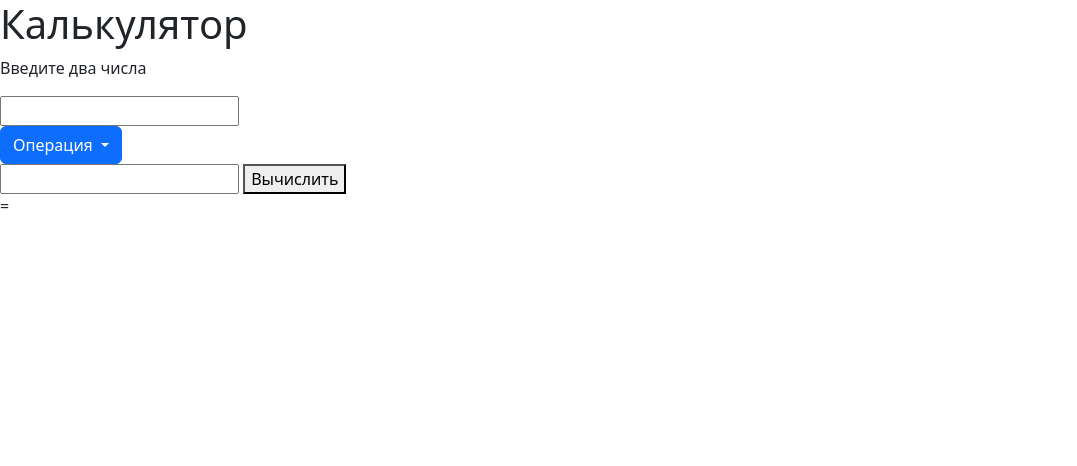
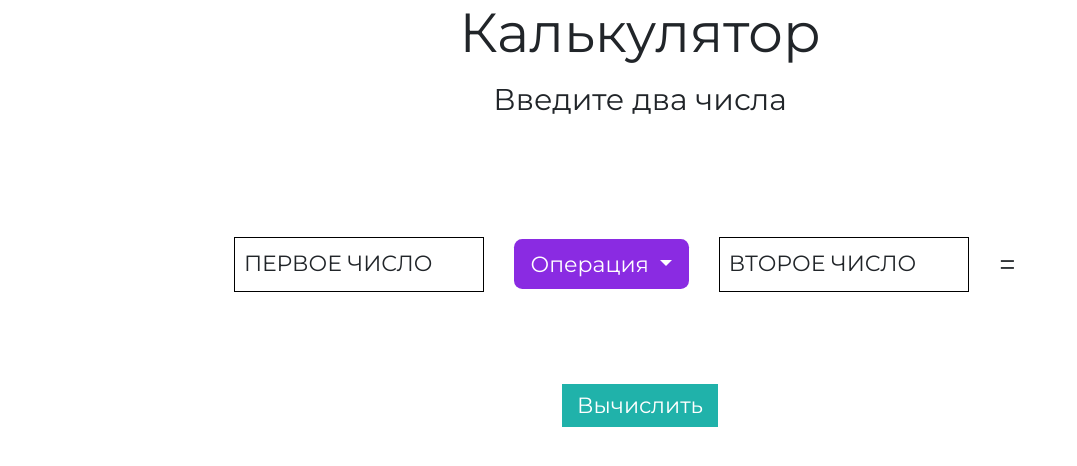
Before and after one commit to aloncess/calculator, a plain HTML site: page index.html in a window 1280 px wide. Shown: the whole page, without its empty margins (0-1077 px from the left). Drawn offline with nearby package versions, Linux system fonts and the light colour scheme; files whose address does not match are found by name.

Commit message:
Add css code

```diff
--- a/index.html
+++ b/index.html
@@ -3,7 +3,7 @@
 <head>
     <meta charset="UTF-8">
     <title>Calculator</title>
-    <link rel="stylesheet" href="css/bootstrap.css">
+    <link rel="stylesheet" href="style.css">
     <link href="https://cdn.jsdelivr.net/npm/bootstrap@5.2.2/dist/css/bootstrap.min.css" rel="stylesheet" integrity="sha384-Zenh87qX5JnK2Jl0vWa8Ck2rdkQ2Bzep5IDxbcnCeuOxjzrPF/et3URy9Bv1WTRi" crossorigin="anonymous">
     <script src="https://cdn.jsdelivr.net/npm/bootstrap@5.2.2/dist/js/bootstrap.bundle.min.js" integrity="sha384-OERcA2EqjJCMA+/3y+gxIOqMEjwtxJY7qPCqsdltbNJuaOe923+mo//f6V8Qbsw3" crossorigin="anonymous"></script>
     <script src="https://maxcdn.bootstrapcdn.com/bootstrap/4.0.0/js/bootstrap.min.js" integrity="sha384-JZR6Spejh4U02d8jOt6vLEHfe/JQGiRRSQQxSfFWpi1MquVdAyjUar5+76PVCmYl" crossorigin="anonymous"></script>
@@ -14,7 +14,12 @@
 <body>
     <h1>Калькулятор</h1>
     <p>Введите два числа</p>
-    <input id="num1" name="num1" class="num1">
+    <div class="Nums">
+        <div class = "InputBox">
+            <input id="num1" name="num1" class="num1" required="required">
+            <span>Первое число</span>
+        </div>
+
         <div class="dropdown">
             <button class="btn btn-primary dropdown-toggle" type="button" data-bs-toggle="dropdown" aria-expanded="false">
                 Операция
@@ -26,13 +31,23 @@
                 <li><a class="dropdown-item" href="#" onclick="func(':')">/</a></li>
             </ul>
         </div>
-    <input id="num2" name="num2" class="num2">
-    <button type="button" onclick="document.getElementById('result').textContent= httpGet()">Вычислить</button>
-    <br/>
-    <div style="display:inline-block">
-        <p>=</p>
+
+        <div class = "InputBox">
+            <input id="num2" name="num2" class="num2" required="required">
+            <span>Второе число</span>
+        </div>
+        <p1>=</p1>
+        <div class="result">
             <p id="result"> </p>
         </div>
+    </div>
+
+    <div class="button">
+        <button type="button" onclick="document.getElementById('result').textContent= httpGet()">Вычислить</button>
+    </div>
+
+    <br/>
+
 
 
 </body>
--- /dev/null
+++ b/style.css
@@ -0,0 +1,116 @@
+@import url('https://fonts.googleapis.com/css?family=Montserrat');
+
+h1 {
+    font-family: 'Montserrat';
+    font-size: 50px;
+    text-align: center;
+}
+
+p{
+    font-family: 'Montserrat';
+    font-size: 30px;
+    text-align: center;
+}
+
+p1{
+    font-family: 'Montserrat';
+    font-size: 30px;
+}
+
+.result{
+    transform: translateY(10px);
+    font-family: 'Montserrat';
+    font-size: 30px;
+}
+
+button.btn{
+    background-color: #8A2BE2;
+    border: #8A2BE2;
+}
+
+button{
+    background-color: #20B2AA;
+    color: white;
+    border: #20B2AA;
+    text-align: center;
+    font-size: 36px;
+    padding: 5px 15px;
+    font-family: 'Montserrat';
+}
+
+.button{
+    text-align: center;
+    border-radius: 12px;
+}
+
+*
+{
+    margin: 0;
+    padding: 0;
+    box-sizing: border-box;
+    font-family: 'Montserrat';
+    font-size: 22px;
+}
+
+.Nums
+{
+    display: flex;
+    justify-content: center;
+    align-items: center;
+    min-height: 30vh;
+    gap: 30px;
+
+}
+
+.InputBox{
+    position: relative;
+    width: 250px;
+
+}
+
+.InputBox input{
+    width: 100%;
+    padding: 10px;
+    border: 1px solid;
+    outline: none;
+    transition: 0.5s;
+}
+
+.InputBox span {
+    position: absolute;
+    left: 0;
+    padding: 10px;
+    pointer-events: none;
+    font-size: 1em;
+    text-transform: uppercase;
+    transition: 0.5s;
+
+}
+
+.InputBox input:valid ~ span,
+.InputBox input:focus ~ span
+{
+    color: #8A2BE2;
+    transform: translateX(10px) translateY(-7px);
+    font-size: 0.65em;
+    padding: 0 10px;
+    background: white;
+    border-left: 1px solid #8A2BE2;
+    border-right: 1px solid #8A2BE2;
+    letter-spacing: 0.2em;
+
+}
+
+.InputBox input:valid ~ span,
+.InputBox input:focus ~ span
+{
+    background: #8A2BE2;
+    color: white;
+    border-radius: 2px;
+}
+
+.InputBox input:valid,
+.InputBox input:focus
+{
+    border: 1px solid #8A2BE2;
+}
```
Lines whose indentation alone changed are shown as unchanged.
